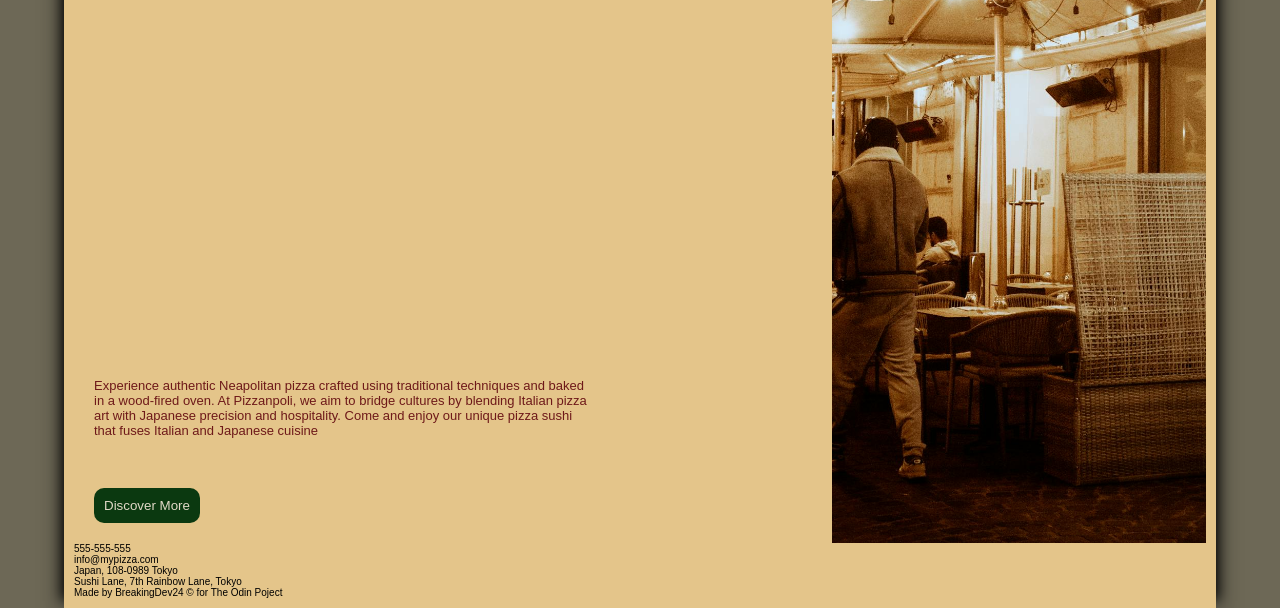
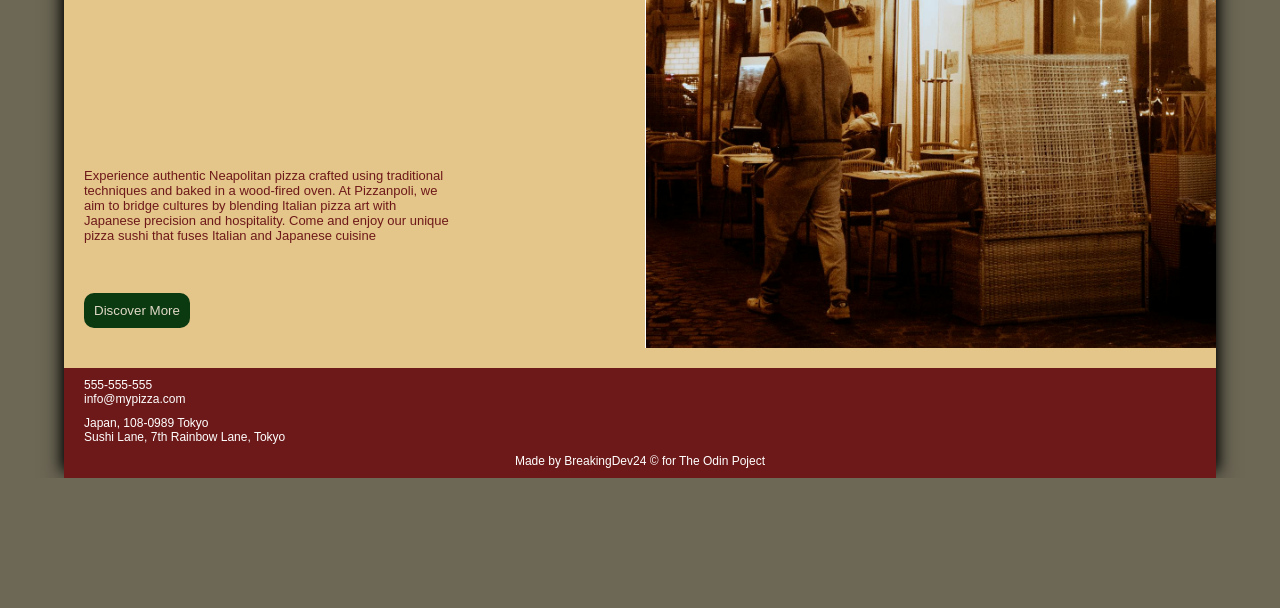
Before and after one commit to BreakingDev24/restaurant-page-top, a website built with webpack: page src/index.html in a window 1280 px wide. Shown: the part 585-1193 px from the top of the page. After the commit the page ends 1063 px from the top, so only its background shows below. Built offline with nearby package versions, Linux system fonts and the light colour scheme.

Commit message:
style footer, change container size

```diff
--- a/src/css/styles.css
+++ b/src/css/styles.css
@@ -28,9 +28,8 @@ body {
 /* MAIN CONTAINER */
 .container {
     width: 90%;
-    max-width: 1200px;
+    max-width: 1400px;
     min-height: 100vh;
-    padding: 10px;
     margin: auto;
     display: flex;
     flex-direction: column;
@@ -72,7 +71,7 @@ body {
     /* height: 100vh; */
     display: grid;
     gap: 10px;
-    grid-template-columns: 2fr 1fr;
+    grid-template-columns: 1fr 1fr;
     color: var(--primary-text-color);
 
     /* display: none; */
@@ -81,15 +80,15 @@ body {
 
 
 .home-info {
+    min-height: 100vh;
     display: flex;
     flex-direction: column;
-    justify-content: space-between;
     padding: 20px;
 }
 
 .home-info h2 {
     font-size: 9rem;
-    height: 100vh;
+    flex-grow: 1;
 }
 
 .info-pic{
@@ -97,6 +96,7 @@ body {
     background-size: cover;
     background-position: center center;
     background-repeat: no-repeat;
+    border-left: 1px solid white;
 }
 
 .home-info-description-container p{
@@ -218,3 +218,23 @@ color: var(--primary-text-color);
     background-color: var(--bg-btn-color);
     color: white;
 }
+
+/* FOOTER */
+
+footer {
+    background-color: var(--bg-footer-color);
+    color: white;
+    margin-top: 20px;
+    font-size: 1.2rem;
+    padding: 10px 20px;
+}
+
+.info-footer {
+    display: grid;
+    gap: 10px;
+}
+
+.copyright{
+    font-size: 1.2rem;
+    text-align: center;
+}
```
